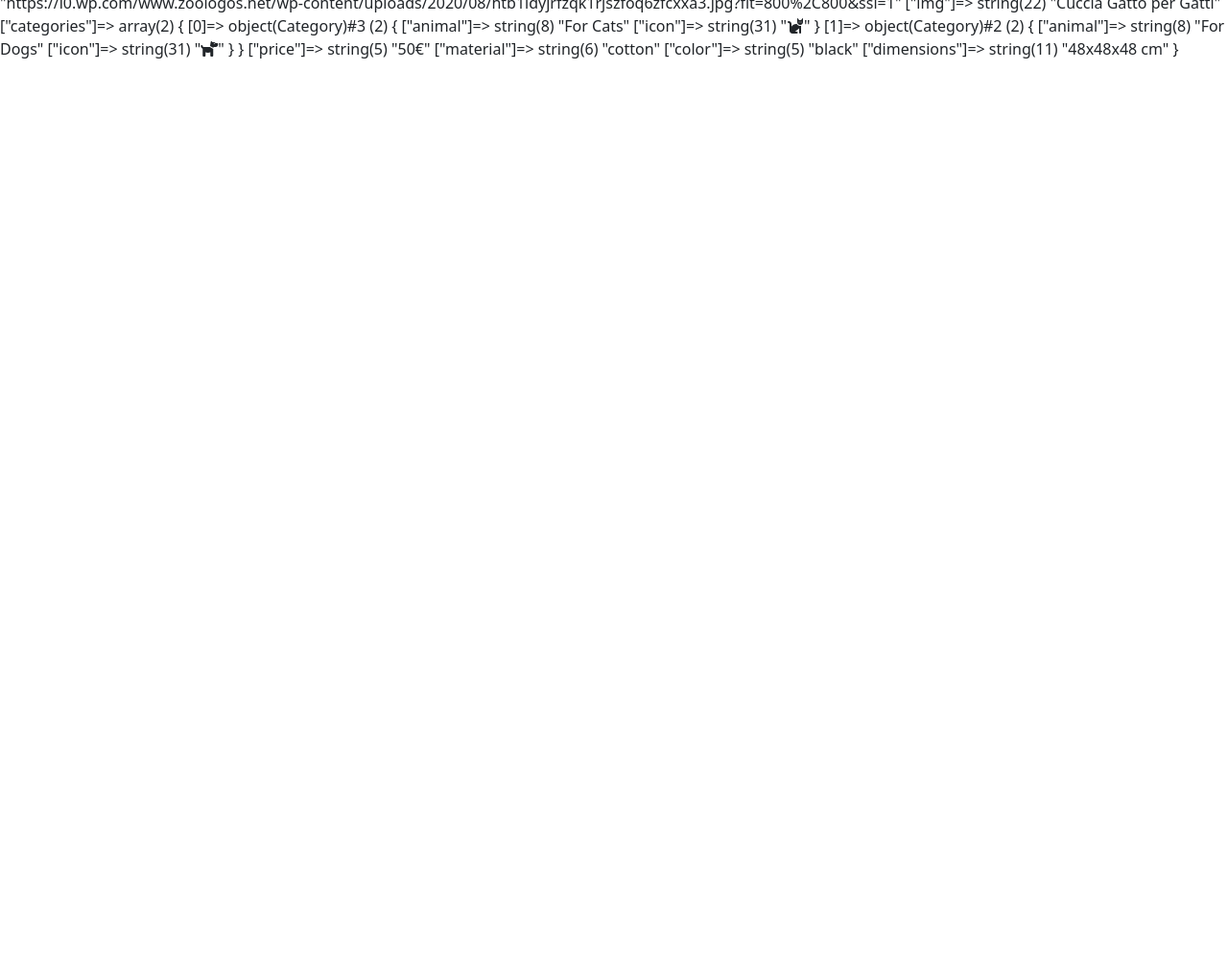
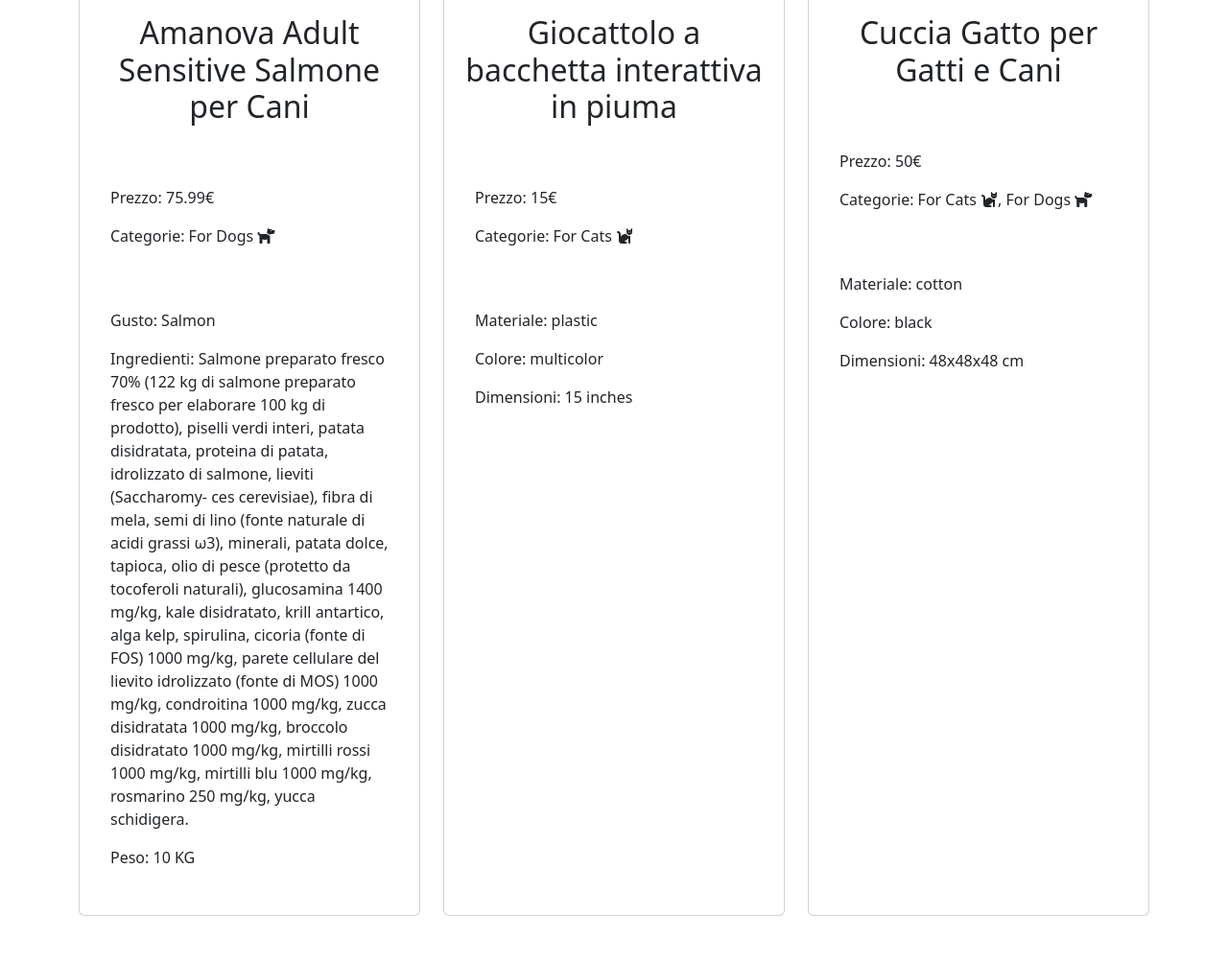
Before and after one commit to andreacagnina/php-oop-2, a PHP site: page / in a window 1280 px wide. Shown: the part 249-1252 px from the top of the page at 96% size. Before the commit the page ends 310 px from the top, so only its background shows below. Run offline with PHP 8.4, Linux system fonts and the light colour scheme; some libraries are stand-ins or nearby versions.

Commit message:
[feat] completed

```diff
--- a/index.php
+++ b/index.php
@@ -20,13 +20,13 @@ $cats = new Category('For Cats', '<i class="fa-solid fa-cat"></i>');
 
 class PetsProduct
 {
+    public $img;
     public $name;
-    public $img;
     public $categories = [];
     public $price;
 
 
-    function __construct($name, $img, array $categories, $price)
+    function __construct($img, $name, array $categories, $price)
     {
         $this->img = $img;
         $this->name = $name;
@@ -40,6 +40,10 @@ class PetsProduct
             $caneEgatto[] = $category->animal . " " . $category->icon;
         }
         return implode(', ', $caneEgatto);
+    }
+    function getProductDetails()
+    {
+        return '';
     }
 }
 
@@ -56,10 +60,16 @@ class Food extends PetsProduct
         $this->ingredients = $ingredients;
         $this->weight = $weight;
     }
+    function getProductDetails()
+    {
+        return "<p>Gusto: {$this->taste}</p>
+                <p>Ingredienti: {$this->ingredients}</p>
+                <p>Peso: {$this->weight}</p>";;
+    }
 }
 
 $croccantiniAlSalmone = new Food('https://www.robinsonpetshop.it/22977-thickbox_default/amanova-adult-sensitive-salmone-per-cani.jpg', 'Amanova Adult Sensitive Salmone per Cani', [$dogs], 'Salmon', 'Salmone preparato fresco 70% (122 kg di salmone preparato fresco per elaborare 100 kg di prodotto), piselli verdi interi, patata disidratata, proteina di patata, idrolizzato di salmone, lieviti (Saccharomy- ces cerevisiae), fibra di mela, semi di lino (fonte naturale di acidi grassi ω3), minerali, patata dolce, tapioca, olio di pesce (protetto da tocoferoli naturali), glucosamina 1400 mg/kg, kale disidratato, krill antartico, alga kelp, spirulina, cicoria (fonte di FOS) 1000 mg/kg, parete cellulare del lievito idrolizzato (fonte di MOS) 1000 mg/kg, condroitina 1000 mg/kg, zucca disidratata 1000 mg/kg, broccolo disidratato 1000 mg/kg, mirtilli rossi 1000 mg/kg, mirtilli blu 1000 mg/kg, rosmarino 250 mg/kg, yucca schidigera.', '10 KG', '75.99€');
-var_dump($croccantiniAlSalmone);
+//var_dump($croccantiniAlSalmone);
 
 class Toy extends PetsProduct
 {
@@ -74,10 +84,16 @@ class Toy extends PetsProduct
         $this->color = $color;
         $this->dimensions = $dimensions;
     }
+    function getProductDetails()
+    {
+        return "<p>Materiale: {$this->material}</p>
+                <p>Colore: {$this->color}</p>
+                <p>Dimensioni: {$this->dimensions}</p>";
+    }
 }
 
-$bacchettaPiuma = new Toy('https://m.media-amazon.com/images/I/61bf1yoHyKL._AC_SL1100_.jpg', 'Giocattolo a bacchetta interattiva in piuma di gatto con palo telescopico', [$cats], 'plastic', 'multicolor', '15 inches', '15€');
-var_dump($bacchettaPiuma);
+$bacchettaPiuma = new Toy('https://m.media-amazon.com/images/I/61bf1yoHyKL._AC_SL1100_.jpg', 'Giocattolo a bacchetta interattiva in piuma', [$cats], 'plastic', 'multicolor', '15 inches', '15€');
+//var_dump($bacchettaPiuma);
 
 class Bed extends PetsProduct
 {
@@ -92,10 +108,17 @@ class Bed extends PetsProduct
         $this->color = $color;
         $this->dimensions = $dimensions;
     }
+    function getProductDetails()
+    {
+        return "<p>Materiale: {$this->material}</p>
+                <p>Colore: {$this->color}</p>
+                <p>Dimensioni: {$this->dimensions}</p>";
+    }
 }
-$cucciaMorbida = new Bed('https://i0.wp.com/www.zoologos.net/wp-content/uploads/2020/08/htb1ldyjrfzqk1rjszfoq6zfcxxa3.jpg?fit=800%2C800&ssl=1', 'Cuccia Gatto per Gatti', [$cats, $dogs], 'cotton', 'black', '48x48x48 cm', '50€');
-var_dump($cucciaMorbida)
+$cucciaMorbida = new Bed('https://i0.wp.com/www.zoologos.net/wp-content/uploads/2020/08/htb1ldyjrfzqk1rjszfoq6zfcxxa3.jpg?fit=800%2C800&ssl=1', 'Cuccia Gatto per Gatti e Cani', [$cats, $dogs], 'cotton', 'black', '48x48x48 cm', '50€');
+//var_dump($cucciaMorbida);
 
+$Arrayprodotti = [$croccantiniAlSalmone, $bacchettaPiuma, $cucciaMorbida];
 
 ?>
 <!DOCTYPE html>
@@ -110,11 +133,30 @@ var_dump($cucciaMorbida)
 </head>
 
 <body>
-    <!-- Immaginare quali sono le classi necessarie per creare uno shop online con le seguenti caratteristiche:
-L'e-commerce vende prodotti per animali.
-I prodotti sono categorizzati, le categorie sono Cani o Gatti.
-I prodotti saranno oltre al cibo, anche giochi, cucce, etc.Stampiamo delle card contenenti i dettagli dei prodotti, come immagine, titolo, prezzo, icona della categoria ed il tipo di articolo che si sta visualizzando (prodotto, cibo, gioco, cuccia).Cominciate a fare prima le classi. Per ogni classe creata, fate una o due istanze per vedere il risultato con il var_dump. Una volta create tutte le classi verificate che siano coerenti con quanto scritto nell'esercizio, allora create delle strutture dati da mostrare in pagina. -->
-
+    <div class="container my-5">
+        <div class="row">
+            <?php { ?>
+                <?php foreach ($Arrayprodotti as $prodotto) {
+                    echo "<div class='col-4'>";
+                    echo "<div class='card h-100'>";
+                    echo "<img class='card-img-top w-75 ms-auto me-auto' src='{$prodotto->img}'>";
+                    echo "<div class='card-body'>";
+                    echo "<h2 class='text-center'>{$prodotto->name}</h2>";
+                    echo "<div class='card-body mt-5'>";
+                    echo "<p>Prezzo: {$prodotto->price}</p>";
+                    echo "<p>Categorie: {$prodotto->getAllCategories()}</p>";
+                    echo "</div>";
+                    echo "<div class='card-body'>";
+                    echo "<p>{$prodotto->getProductDetails()}</p>";
+                    echo "</div>";
+                    echo "</div>";
+                    echo "</div>";
+                    echo "</div>";
+                } ?>
+            <?php } ?>
+        </div>
+    </div>
+    </div>
 </body>
 
 </html>
```
